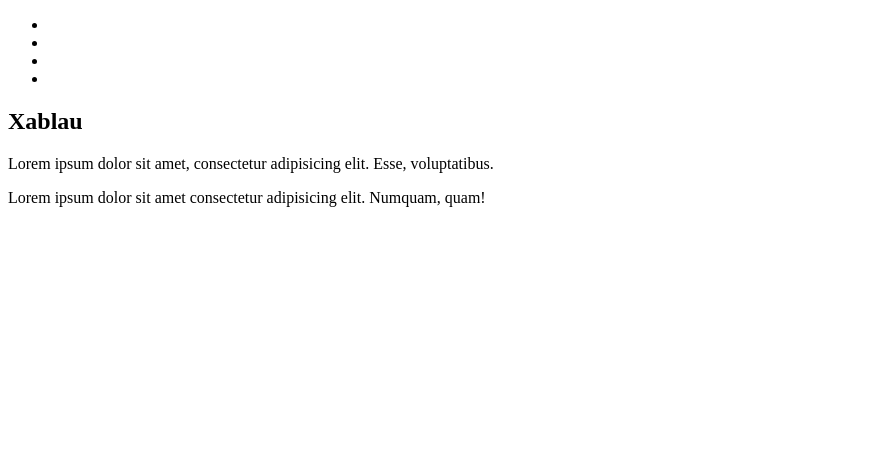
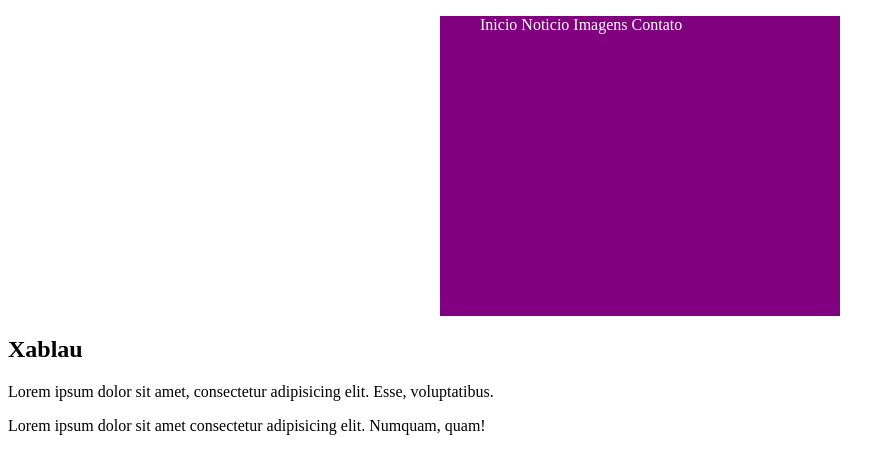
Before and after one commit to GustavoA8/AulaHTML, a plain HTML site: page index.html in a window 1280 px wide. Shown: the whole page, without its empty margins (0-895 px from the left). Drawn offline with Linux system fonts and the light colour scheme.

Commit message:
nav com css

```diff
--- /dev/null
+++ b/css/style.css
@@ -0,0 +1,15 @@
+nav{
+    background-color: purple;
+    width: 400px;
+    height: 300px;
+    margin-left: auto;
+    margin-right: auto;
+}
+a{
+    text-decoration: none;
+    color: white;
+}
+li{
+
+    display: inline;
+}
--- a/index.html
+++ b/index.html
@@ -4,15 +4,16 @@
     <meta charset="UTF-8">
     <meta name="viewport" content="width=device-width, initial-scale=1.0">
     <title>Document</title>
+    <link rel="stylesheet" href="css/style.css">
 </head>
 <body>
     <header>
         <nav>
             <ul>
-                <li><a href=""></a></li>
-                <li><a href=""></a></li>
-                <li><a href=""></a></li>
-                <li><a href=""></a></li>
+                <li><a href="">Inicio</a></li>
+                <li><a href="">Noticio</a></li>
+                <li><a href="">Imagens</a></li>
+                <li><a href="">Contato</a></li>
             </ul>
         </nav>
     </header>
```
